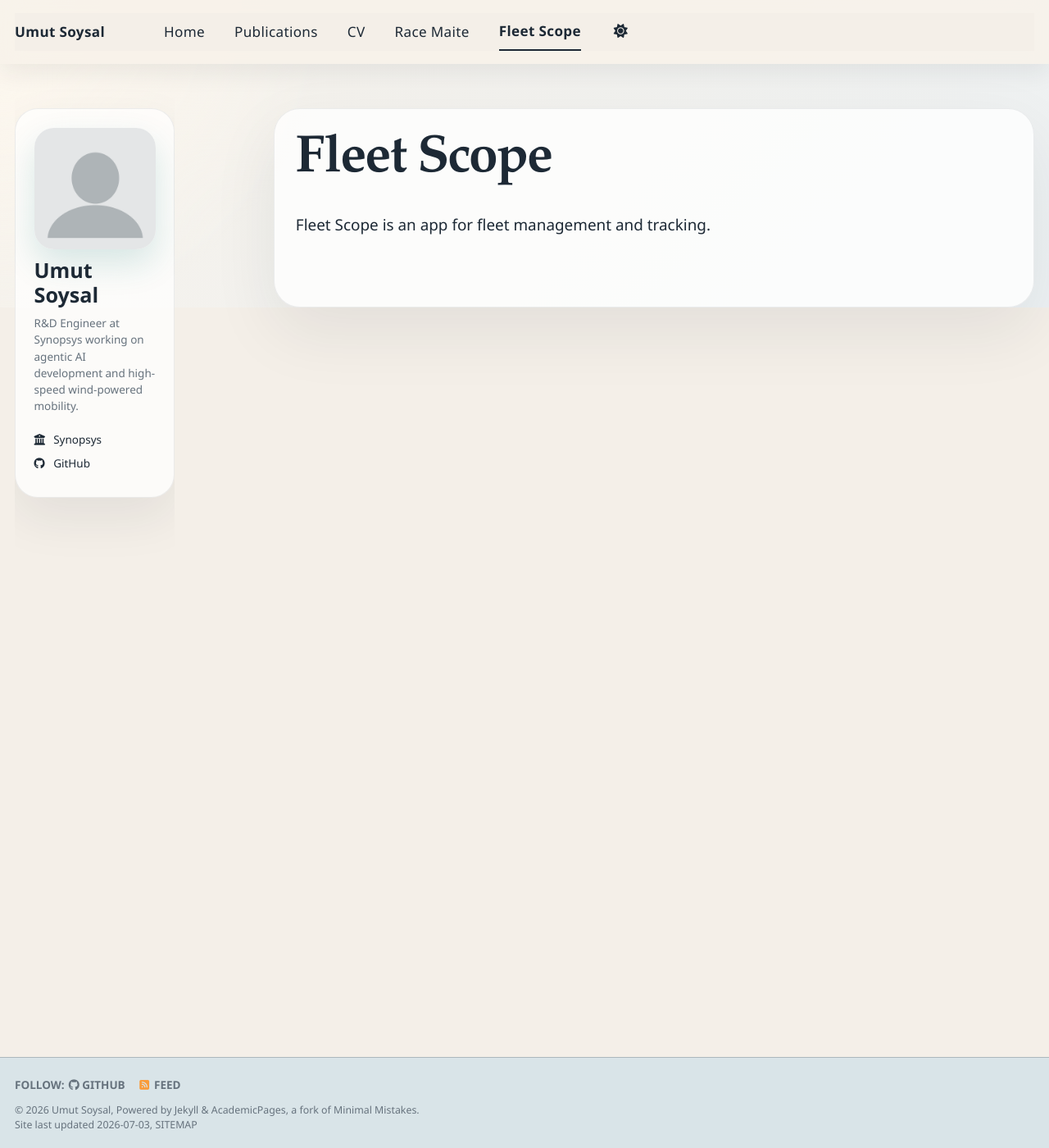
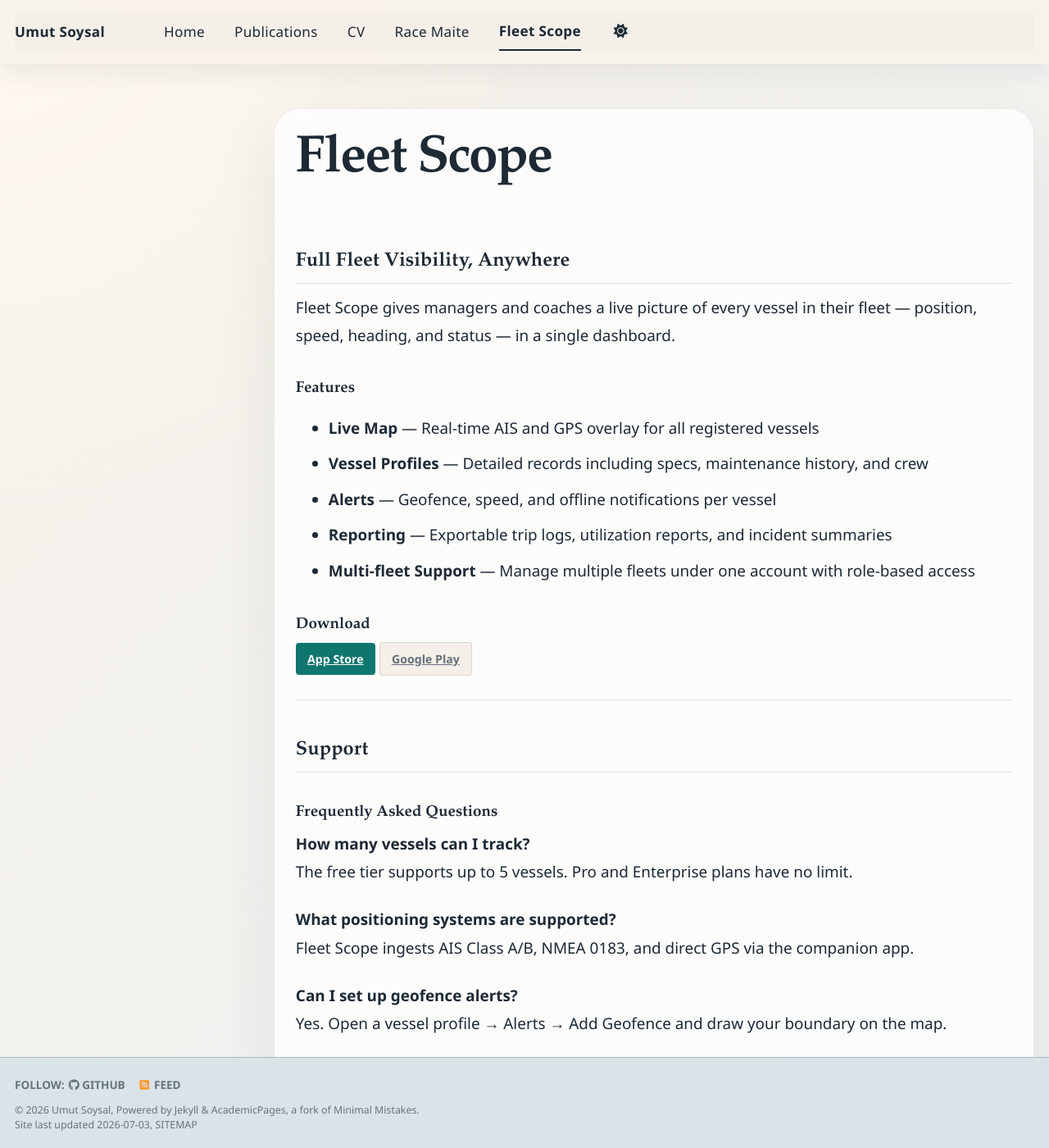
Before and after one commit to umutsoysal/umutsoysal.github.io, a Jekyll site: the page built from _pages/fleet-scope.md, in a window 1280 px wide and 1400 px high. Shown: the whole window at 82% size. Built offline with Jekyll 4.4.1, drawn with Linux system fonts in a browser that asks for light colours; a script bundle is joined from its source files by our own code; library files that are not in the unit come from our copies; some of the changed text lies outside the part shown.

Commit message:
app pages

```diff
--- a/_pages/fleet-scope.md
+++ b/_pages/fleet-scope.md
@@ -2,7 +2,46 @@
 layout: single
 title: "Fleet Scope"
 permalink: /fleet-scope/
-author_profile: true
+author_profile: false
 ---
 
-Fleet Scope is an app for fleet management and tracking.
+## Full Fleet Visibility, Anywhere
+
+Fleet Scope gives managers and coaches a live picture of every vessel in their fleet — position, speed, heading, and status — in a single dashboard.
+
+### Features
+
+- **Live Map** — Real-time AIS and GPS overlay for all registered vessels
+- **Vessel Profiles** — Detailed records including specs, maintenance history, and crew
+- **Alerts** — Geofence, speed, and offline notifications per vessel
+- **Reporting** — Exportable trip logs, utilization reports, and incident summaries
+- **Multi-fleet Support** — Manage multiple fleets under one account with role-based access
+
+### Download
+
+[App Store](#){: .btn .btn--primary} [Google Play](#){: .btn .btn--inverse}
+
+---
+
+## Support
+
+### Frequently Asked Questions
+
+**How many vessels can I track?**
+The free tier supports up to 5 vessels. Pro and Enterprise plans have no limit.
+
+**What positioning systems are supported?**
+Fleet Scope ingests AIS Class A/B, NMEA 0183, and direct GPS via the companion app.
+
+**Can I set up geofence alerts?**
+Yes. Open a vessel profile → Alerts → Add Geofence and draw your boundary on the map.
+
+**Is my data stored securely?**
+All data is encrypted in transit (TLS 1.3) and at rest. See our [Privacy Policy](#) for details.
+
+**How do I add a new vessel?**
+Go to Fleet → Add Vessel, enter the MMSI or pair via the onboard GPS module.
+
+### Contact
+
+For technical support, billing questions, or enterprise inquiries, contact us at [support@fleetscope.app](mailto:support@fleetscope.app).
```
Also changed, not shown: _pages/race-maite.md (+38 -2 lines).
